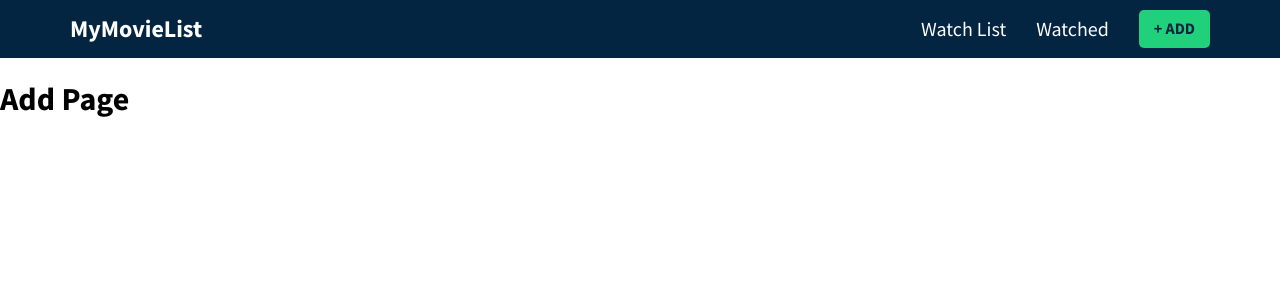
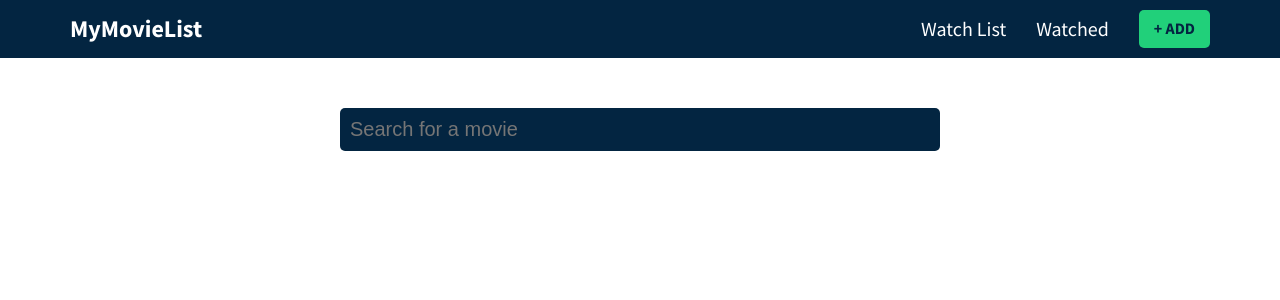
Before and after one commit to johnggli/my-movie-list, a React (Create React App) app: page /add in a window 1280 px wide. Shown: the top 300 px of the page. Built offline with nearby package versions, Linux system fonts and the light colour scheme.

Commit message:
feat: add input for add screen

```diff
--- a/src/components/Add.js
+++ b/src/components/Add.js
@@ -2,8 +2,14 @@ import React from 'react'
 
 export const Add = () => {
   return (
-    <div>
-      <h1>Add Page</h1>
+    <div className="add-page">
+      <div className="container">
+        <div className="add-content">
+          <div className="input-wrapper">
+            <input type="text" placeholder="Search for a movie" />
+          </div>
+        </div>
+      </div>
     </div>
   )
 }
```
